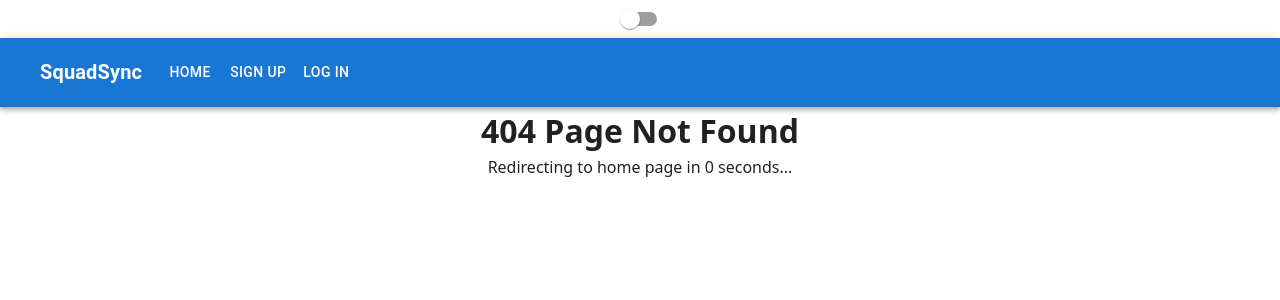
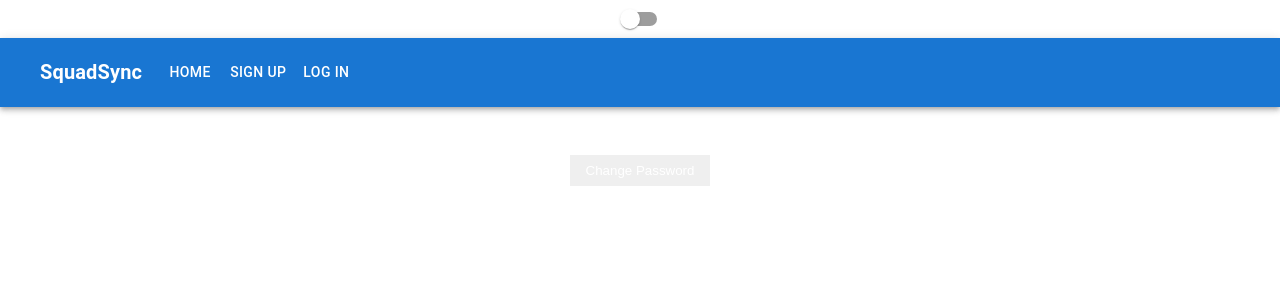
Before and after one commit to Tollhouse/Squad-Sync, a React (Vite) app in the folder client/: page /setting in a window 1280 px wide. Before the commit this address had no page. Shown: the top 300 px of the page. Built offline with nearby package versions, Linux system fonts and the light colour scheme; some icons are missing.

Commit message:
added setting tab to all users"

```diff
--- a/client/src/App.jsx
+++ b/client/src/App.jsx
@@ -20,6 +20,7 @@ import TrainingManager from './Components/TrainingManager/TrainingManager.jsx';
 import SchedulerUser from './Components/User/SchedulerUser.jsx';
 import NotFound from './Components/NotFound/NotFound.jsx'
 import Crews from './Components/Crews/Crews.jsx';
+import Setting from './Components/Setting/Setting.jsx'
 import {Paper, Switch} from '@mui/material'
 import { ThemeProvider, createTheme } from '@mui/material/styles'
 import useMediaQuery from '@mui/material/useMediaQuery';
@@ -65,6 +66,7 @@ export default function App() {
       <Route path='/crews' element={<Crews />}/>
       <Route path='/course_registrations' element={<CourseReg />}/>
       <Route path="/dashboard" element={<Dashboard />} />
+      <Route path="/setting" element={<Setting />} />
       <Route path="/scheduler" element={<Scheduler />} />
       <Route path="/training-manager" element={<TrainingManager />} />
       <Route path="/user/scheduler" element={<SchedulerUser />} />
--- a/client/src/Components/Navbar/Navbar.jsx
+++ b/client/src/Components/Navbar/Navbar.jsx
@@ -1,29 +1,29 @@
-import React from 'react';
-import { useNavigate } from 'react-router-dom';
-import AppBar from '@mui/material/AppBar';
-import Box from '@mui/material/Box';
-import Toolbar from '@mui/material/Toolbar';
-import Typography from '@mui/material/Typography';
-import Container from '@mui/material/Container';
-import Button from '@mui/material/Button';
-import AdbIcon from '@mui/icons-material/Adb';
-import './Navbar.css';
+import React from "react";
+import { useNavigate } from "react-router-dom";
+import AppBar from "@mui/material/AppBar";
+import Box from "@mui/material/Box";
+import Toolbar from "@mui/material/Toolbar";
+import Typography from "@mui/material/Typography";
+import Container from "@mui/material/Container";
+import Button from "@mui/material/Button";
+import AdbIcon from "@mui/icons-material/Adb";
+import "./Navbar.css";
 
 function Navbar() {
   const navigate = useNavigate();
   // Check authentication by seeing if a username exists in localStorage.
-  const isAuthenticated = localStorage.getItem('username');
-  const username = localStorage.getItem('username');
-  const userPrivilege = localStorage.getItem('userPrivilege');
-  const userId = localStorage.getItem('userId');
+  const isAuthenticated = localStorage.getItem("username");
+  const username = localStorage.getItem("username");
+  const userPrivilege = localStorage.getItem("userPrivilege");
+  const userId = localStorage.getItem("userId");
 
   const handleLogout = () => {
     // Remove all authentication details.
-    localStorage.removeItem('session_id');
-    localStorage.removeItem('username');
-    localStorage.removeItem('userId');
-    localStorage.removeItem('userPrivilege');
-    navigate('/login');
+    localStorage.removeItem("session_id");
+    localStorage.removeItem("username");
+    localStorage.removeItem("userId");
+    localStorage.removeItem("userPrivilege");
+    navigate("/login");
   };
 
   // Render nav items based on whether the user is authenticated,
@@ -34,15 +34,15 @@ function Navbar() {
         <>
           <Button
             key="signup"
-            onClick={() => navigate('/signup')}
-            sx={{ my: 2, color: 'white', display: 'block' }}
+            onClick={() => navigate("/signup")}
+            sx={{ my: 2, color: "white", display: "block" }}
           >
             Sign Up
           </Button>
           <Button
             key="login"
-            onClick={() => navigate('/login')}
-            sx={{ my: 2, color: 'white', display: 'block' }}
+            onClick={() => navigate("/login")}
+            sx={{ my: 2, color: "white", display: "block" }}
           >
             Log In
           </Button>
@@ -51,79 +51,82 @@ function Navbar() {
     } else {
       let roleBasedButtons = null;
 
-      if (userPrivilege === 'commander') {
+      if (userPrivilege === "commander") {
         roleBasedButtons = (
           <Button
             key="dashboard"
-            onClick={() => navigate('/commander')}
-            sx={{ my: 2, color: 'white', display: 'block' }}
+            onClick={() => navigate("/commander")}
+            sx={{ my: 2, color: "white", display: "block" }}
           >
             Dashboard
           </Button>
         );
-      } else if (userPrivilege === 'scheduler') { //change crew chief back to scheduler
+      } else if (userPrivilege === "scheduler") {
+        //change crew chief back to scheduler
         roleBasedButtons = (
           <>
             <Button
               key="dashboard"
-            onClick={() => navigate('/scheduler')} // or '/scheduler-dashboard', depending on the route
-            sx={{ my: 2, color: 'white', display: 'block' }}
+              onClick={() => navigate("/scheduler")} // or '/scheduler-dashboard', depending on the route
+              sx={{ my: 2, color: "white", display: "block" }}
             >
               Dashboard
             </Button>
             <Button
               key="mySchedule"
               onClick={() => navigate(`/user/${userId}`)}
-            sx={{ my: 2, color: 'white', display: 'block' }}
+              sx={{ my: 2, color: "white", display: "block" }}
             >
               My Schedule
             </Button>
             <Button
               key="courses"
-              onClick={() => navigate('/courses')}
-              sx={{ my: 2, color: 'white', display: 'block' }}
+              onClick={() => navigate("/courses")}
+              sx={{ my: 2, color: "white", display: "block" }}
             >
               Courses
             </Button>
             <Button
               key="crewSchedule"
-              onClick={() => navigate('/crews')}
-              sx={{ my: 2, color: 'white', display: 'block' }}
+              onClick={() => navigate("/crews")}
+              sx={{ my: 2, color: "white", display: "block" }}
             >
               Crew Schedule
             </Button>
             <Button
               key="users"
-              onClick={() => navigate('/user/scheduler')}
-              sx={{ my: 2, color: 'white', display: 'block' }}
+              onClick={() => navigate("/user/scheduler")}
+              sx={{ my: 2, color: "white", display: "block" }}
             >
               Update Users
             </Button>
           </>
         );
-      } else if (userPrivilege === 'user') {
+      } else if (userPrivilege === "user") {
         roleBasedButtons = (
+          <>
             <Button
               key="mySchedule"
               onClick={() => navigate(`/user/${userId}`)}
-            sx={{ my: 2, color: 'white', display: 'block' }}
+              sx={{ my: 2, color: "white", display: "block" }}
             >
               My Schedule
             </Button>
+          </>
         );
-      } else if (userPrivilege === 'training_manager') {
+      } else if (userPrivilege === "training_manager") {
         roleBasedButtons = (
+          <>
             <Button
               key="courses"
-          onClick={() => navigate('/training-manager')}
-          sx={{ my: 2, color: 'white', display: 'block' }}
+              onClick={() => navigate("/training-manager")}
+              sx={{ my: 2, color: "white", display: "block" }}
             >
               Course Management
             </Button>
+          </>
         );
       }
-
-
 
       return (
         <>
@@ -131,9 +134,9 @@ function Navbar() {
             variant="body1"
             sx={{
               my: 2,
-              color: 'white',
-              display: 'flex',
-              alignItems: 'center',
+              color: "white",
+              display: "flex",
+              alignItems: "center",
               px: 2,
             }}
           >
@@ -141,9 +144,16 @@ function Navbar() {
           </Typography>
           {roleBasedButtons}
           <Button
+            key="setting"
+            onClick={() => navigate(`/setting`)}
+            sx={{ my: 2, color: "white", display: "block" }}
+          >
+            Settings
+          </Button>
+          <Button
             key="logout"
             onClick={handleLogout}
-            sx={{ my: 2, color: 'white', display: 'block' }}
+            sx={{ my: 2, color: "white", display: "block" }}
           >
             Log Out
           </Button>
@@ -156,28 +166,28 @@ function Navbar() {
     <AppBar position="static">
       <Container maxWidth="xl">
         <Toolbar disableGutters>
-          <AdbIcon sx={{ display: 'flex', mr: 1 }} />
+          <AdbIcon sx={{ display: "flex", mr: 1 }} />
           <Typography
             variant="h6"
             noWrap
             component="div"
-            onClick={() => navigate('/')}
+            onClick={() => navigate("/")}
             sx={{
               mr: 2,
-              display: 'flex',
+              display: "flex",
               fontWeight: 700,
-              color: 'inherit',
-              textDecoration: 'none',
-              cursor: 'pointer',
+              color: "inherit",
+              textDecoration: "none",
+              cursor: "pointer",
             }}
           >
             SquadSync
           </Typography>
-          <Box sx={{ flexGrow: 1, display: 'flex' }}>
+          <Box sx={{ flexGrow: 1, display: "flex" }}>
             <Button
               key="home"
-              onClick={() => navigate('/')}
-              sx={{ my: 2, color: 'white', display: 'block' }}
+              onClick={() => navigate("/")}
+              sx={{ my: 2, color: "white", display: "block" }}
             >
               Home
             </Button>
--- /dev/null
+++ b/client/src/Components/Setting/PasswordChange.css
@@ -0,0 +1,17 @@
+.body {
+    padding: 2rem;
+    font-family: sans-serif;
+  }
+
+  button {
+    padding: 0.5rem 1rem;
+    margin-top: 1rem;
+    color: white;
+    border: none;
+    cursor: pointer;
+  }
+
+  input {
+    margin-right: 0.5rem;
+    padding: 0.3rem;
+  }
--- /dev/null
+++ b/client/src/Components/Setting/PasswordChange.jsx
@@ -0,0 +1,59 @@
+import { useState, useEffect } from "react"
+import "./PasswordChange.css"
+
+
+function PasswordChange(){
+        const userId = localStorage.getItem("userId");
+        const [changePassword, setChangePassword] = useState(false)
+
+        function handleChangePassword(){
+            setChangePassword(!changePassword)
+        }
+
+        async function submitPasswordChange(formData){
+            const password = formData.get("password")
+            try{
+            let response = await fetch(`http://localhost:8080/users/password/${userId}`, {
+                method: 'PATCH',
+                headers: {
+                  'Content-Type': 'application/json',
+                  Accept: 'application/json'
+                },
+                body: JSON.stringify({password})})
+
+            response = await response.json();
+            alert("password successfully changed")
+
+
+            }catch(err){
+                alert("operation unsuccessful")
+                console.log(err)
+            }
+
+
+        }
+
+
+
+
+
+
+    return(
+        <div className="body">
+        <button onClick={handleChangePassword}>Change Password</button>
+
+        {changePassword ?
+            <form action={submitPasswordChange}>
+                <input name = "password"/>
+                {/* <input name = "password_confirm"/> */}
+                <button type = "submit">Confirm</button>
+            </form>
+            :
+            null
+        }
+
+    </div>
+    )
+}
+
+export default PasswordChange
--- /dev/null
+++ b/client/src/Components/Setting/Setting.jsx
@@ -0,0 +1,16 @@
+import { useState, useEffect } from "react"
+import PasswordChange from "./PasswordChange"
+
+
+function Setting () {
+
+    return(
+        <div>
+            <PasswordChange></PasswordChange>
+        </div>
+
+    )
+}
+
+
+export default Setting
--- a/client/src/Components/User/User.jsx
+++ b/client/src/Components/User/User.jsx
@@ -18,6 +18,7 @@ import {
   GridRowEditStopReasons,
 } from '@mui/x-data-grid';
 import { Chip } from "@mui/material"
+import PasswordChange from '../Setting/PasswordChange.jsx'
 
 export default function User () {
   const { id } = useParams()
@@ -197,6 +198,7 @@ export default function User () {
           },
         }}
         >
+
           {userInformation.length > 0 ? (
         <DataGrid
           rows={userInformation}
```
Lines whose indentation alone changed are shown as unchanged.
